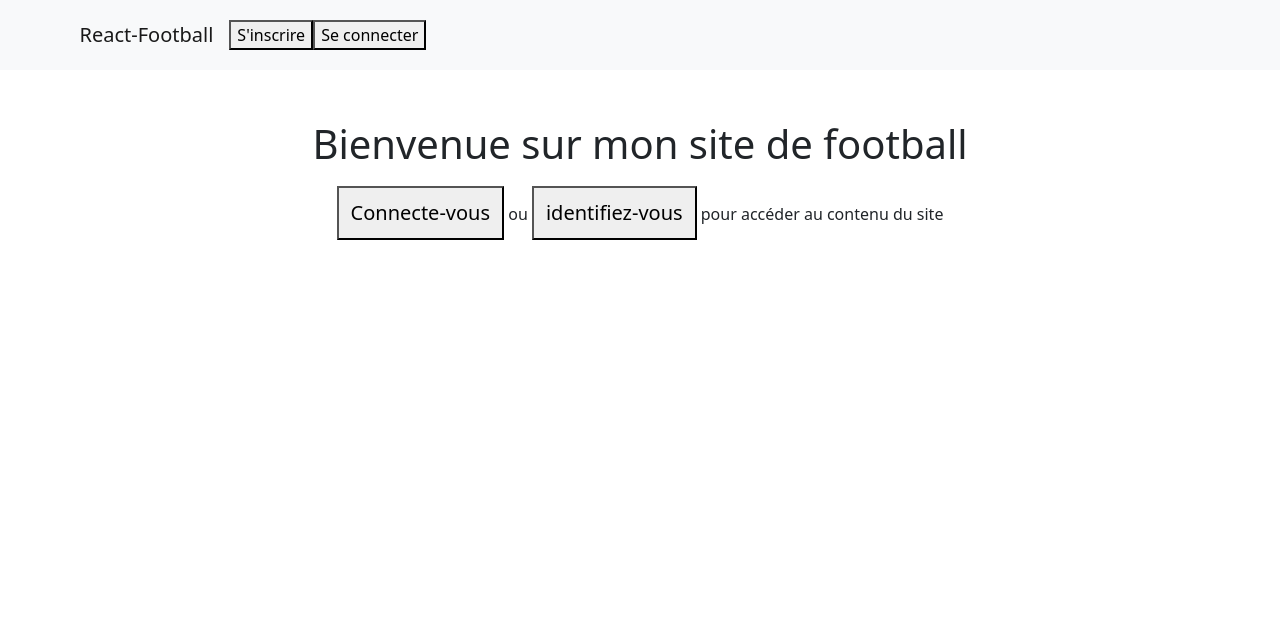
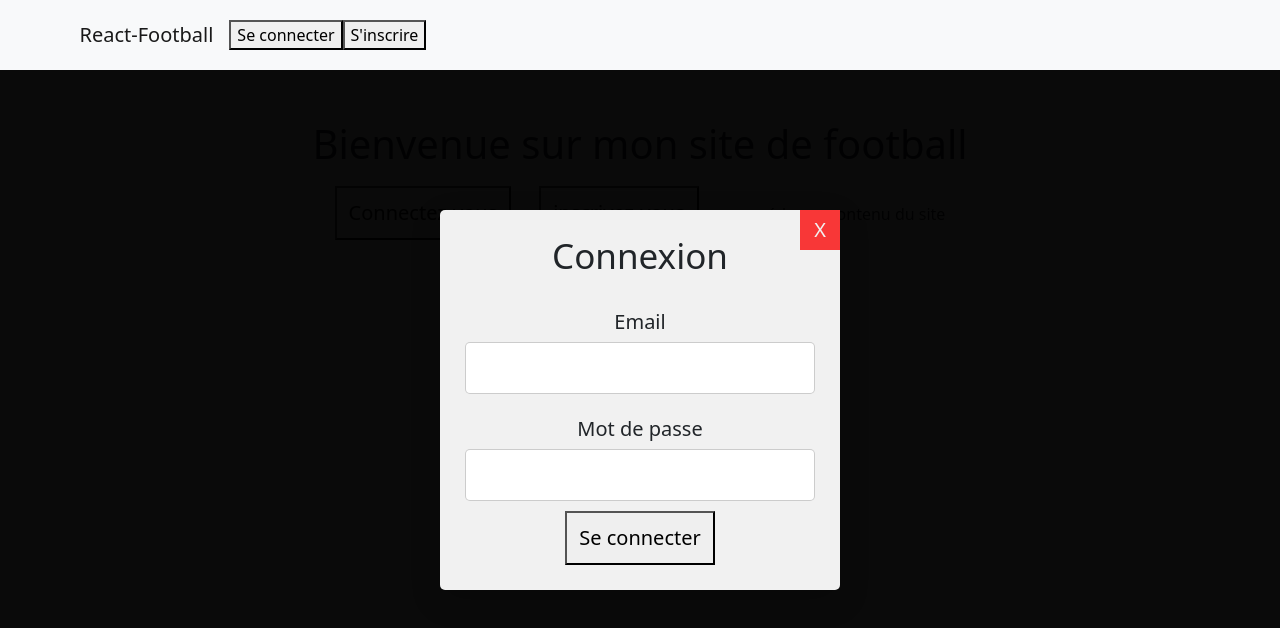
Before and after one commit to Antony-jacques/react-football, a React (Create React App) app: page / in a window 1280 px wide. Both pictures are taken after a click on the button "Se connecter". Shown: the top 628 px of the page. Built offline with nearby package versions, Linux system fonts and the light colour scheme.

Commit message:
togglemodals

```diff
--- a/src/Components/SignUp/AuthForm.css
+++ b/src/Components/Modals/AuthForm.css
@@ -86,7 +86,7 @@
     margin-top: 3px;
     cursor: pointer;
   }
-  .btn-close {
+  /* .btn-close {
     background: crimson;
     width: 40px;
     height: 40px;
@@ -99,7 +99,7 @@
     border-top-left-radius: 3px;
     border-top-right-radius: 3px;
     cursor: pointer;
-  }
+  } */
 
   #btn-close.close{
     position: absolute;
--- a/src/Components/SignUp/SignIn.js
+++ b/src/Components/Modals/SignIn.js
@@ -1,9 +1,14 @@
 import React from "react";
+import { useSelector } from "react-redux";
+import './AuthForm.css'
 
 const SignIn = () => {
+  // aller chercher le state globlal qui se trouve dans le reducer
+  const showModal = useSelector((state) => state);
   return (
     <div>
-      <div className="global-modal">
+      {/* <div className="global-modal"> */}
+      <div className={showModal.showSignIn ? "global-modal" : "hide-modal"}>
         <div className="overlay">
           <div className="container-modal">
             <form className="form-auth">
@@ -14,10 +19,11 @@ const SignIn = () => {
               <label htmlFor="psw">Mot de passe</label>
               <input type="password" htmlFor="psw" required />
 
-
-
               <button>Se connecter</button>
             </form>
+              <button id="btn-close" className="close">
+                X
+              </button>
           </div>
         </div>
       </div>
--- /dev/null
+++ b/src/Components/Modals/SignUp.js
@@ -0,0 +1,37 @@
+import React from "react";
+import "./AuthForm.css";
+
+import { useSelector, useDispatch } from "react-redux";
+
+export default function SignUp() {
+  // aller chercher le state globlal qui se trouve dans le reducer
+  const showModal = useSelector((state) => state);
+
+  return (
+    // <div className='global-modal'>
+    <div className={showModal.showSignUp ? "global-modal" : "hide-modal"}>
+      <div className="overlay">
+        <div className="container-modal">
+          <form className="form-auth">
+            <h2>Inscription</h2>
+            <label htmlFor="mail">Email</label>
+            <input type="email" htmlFor="mail" required />
+
+            <label htmlFor="psw">Mot de passe</label>
+            <input type="password" htmlFor="psw" required />
+
+            <label htmlFor="confirmation">Confirmez le mot de passe</label>
+            <input type="password" htmlFor="confirmation" required />
+
+            <button>S'inscrire</button>
+          </form>
+          <button id="btn-close" className="close">
+            X
+          </button>{" "}
+        </div>
+      </div>
+    </div>
+  );
+}
+
+// export default SignUp;
--- a/src/Components/MyNavbar/MyNavbar.js
+++ b/src/Components/MyNavbar/MyNavbar.js
@@ -16,6 +16,13 @@ const MyNavbar = () => {
       type:'TOGGLEUP'
     })
   }
+
+  const toggleIn = () =>{
+    dispatch({
+      type:'TOGGLEIN'
+
+    })
+  }
   return (
     <Navbar bg="light" expand="lg" className="navbar">
       <Container>
@@ -23,8 +30,8 @@ const MyNavbar = () => {
         <Navbar.Toggle aria-controls="basic-navbar-nav" />
         <Navbar.Collapse id="basic-navbar-nav">
           <Nav className="me-auto">
+            <button onClick={toggleIn} >Se connecter</button>
             <button onClick={toggleUp}>S'inscrire</button>
-            <button>Se connecter</button>
             {/* <Nav.Link href="#home">Home</Nav.Link>
         <Nav.Link href="#link">Link</Nav.Link> */}
 
--- a/src/Components/SignUp/SignUp.js
+++ /dev/null
@@ -1,39 +0,0 @@
-import React from 'react';
-import './AuthForm.css'
-
-import {useSelector, useDispatch} from 'react-redux'
-
-
-
-export default function SignUp() {
-
-// aller chercher le state globlal qui se trouve dans le reducer
-const showModal = useSelector(state => state)
-
-    return (
-        // <div className='global-modal'>
-         <div className={showModal.showSignUp ? 'global-modal': 'hide-modal'}>
-            <div className="overlay">
-                <div className="container-modal">
-                    <form className="form-auth">
-                        <h2>Inscription</h2>
-                        {/* <h3>{showModal.showSignUp}</h3> */}
-                        <label htmlFor="mail">Email</label>
-                        <input type="email" htmlFor="mail" required/>
-
-                        <label htmlFor="psw">Mot de passe</label>
-                        <input type="password" htmlFor="psw" required/>
-
-                        <label htmlFor="confirmation">Confirmez le mot de passe</label>
-                        <input type="password" htmlFor="confirmation" required/>
-
-                        <button>S'inscrire</button>
-                    </form>
-                    <button id='btn-close' className="close">X</button>
-                </div>
-            </div>
-        </div>
-    );
-}
-
-// export default SignUp;
--- a/src/Pages/LoginPage/LoginPage.js
+++ b/src/Pages/LoginPage/LoginPage.js
@@ -1,21 +1,38 @@
 import React from "react";
 
+import {useDispatch} from 'react-redux'
 import "./LoginPage.css";
 
 import MyNavbar from "../../Components/MyNavbar/MyNavbar";
-import SignUp from "../../Components/SignUp/SignUp";
+import SignUp from "../../Components/Modals/SignUp";
+import SignIn from "../../Components/Modals/SignIn";
 
 const LoginPage = () => {
+
+  const dispatch= useDispatch()
+
+  const toggleSignUp = ()=>{
+    dispatch({
+      type: 'TOGGLEUP'
+    })
+  }
+
+  const toggleSignIn= ()=>{
+    dispatch({
+      type:'TOGGLEIN'
+    })
+  }
   return (
     <div>
       <MyNavbar></MyNavbar>
       <div className="content-container">
         <h1>Bienvenue sur mon site de football</h1>
         <p>
-          <button>Connecte-vous</button> ou <button>identifiez-vous</button>{" "}
+          <button onClick={toggleSignIn} >Connectez-vous</button> ou <button onClick={toggleSignUp}>inscrivez-vous</button>{" "}
           pour accéder au contenu du site
         </p>
         <SignUp />
+        <SignIn/>
       </div>
     </div>
   );
--- a/src/Reducer/reducer.js
+++ b/src/Reducer/reducer.js
@@ -19,6 +19,19 @@ export default function reducer(state = initialState, action) {
           showSignUp: true,
         };
       }
+      case"TOGGLEIN": if(state.showSignIn){
+          return{
+              ...state,
+              showSignIn: false,
+              showSignUp: false,
+          }
+      }else{
+          return{
+              ...state,
+              showSignIn: true,
+              showSignUp: false,
+          }
+      }
     default:
       return state;
   }
```
